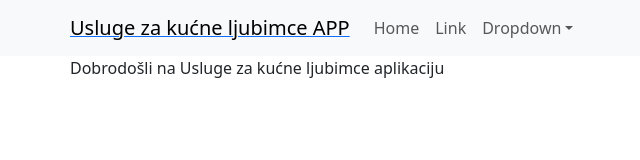
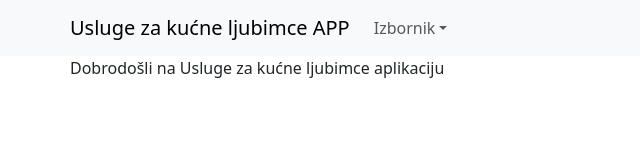
Before and after one commit to D1N1A/UslugeZaKucneLjubimce, a React (Vite) app in the folder Frontend/: page / in a window 1280 px wide. Shown: the top 160 px of the page, without its empty margins (12-652 px from the left). Built offline with nearby package versions, Linux system fonts and the light colour scheme.

Commit message:
Frontend priprema

```diff
--- a/Frontend/src/App.jsx
+++ b/Frontend/src/App.jsx
@@ -2,6 +2,7 @@ import  { Route, Routes } from "react-router-dom"
 import Pocetna from "./pages/Pocetna"
 import { RoutesNames } from "./constants"
 import NavBar from "./components/NavBar"
+import StatusiRezervacija from "./pages/statusirezervacija/StatusiRezervacija"
 
 function App () {
   return (
@@ -10,6 +11,7 @@ function App () {
       <Routes>
         <>
         <Route path={RoutesNames.HOME} element={<Pocetna />} />
+        <Route path={RoutesNames.STATUSIREZERVACIJA_PREGLED} element={<StatusiRezervacija />} />
         </>
       </Routes>
     </>
--- a/Frontend/src/components/NavBar.jsx
+++ b/Frontend/src/components/NavBar.jsx
@@ -1,5 +1,5 @@
 import React from 'react';
-import { Link } from 'react-router-dom';
+import { useNavigate } from 'react-router-dom';
 import Container from 'react-bootstrap/Container';
 import Nav from 'react-bootstrap/Nav';
 import Navbar from 'react-bootstrap/Navbar';
@@ -9,28 +9,32 @@ import { RoutesNames } from '../constants';
 import './NavBar.css';
 
 function NavBar() {
+  //
+  const navigate = useNavigate();
+
   return (
     <Navbar expand="lg" className="bg-body-tertiary">
       <Container>
-        <Link to={RoutesNames.HOME} className='linkPocetna'>
+        <Nav.Link onClick={() => navigate(RoutesNames.HOME)} className='linkPocetna'>
           <Navbar.Brand>
             Usluge za kućne ljubimce APP
           </Navbar.Brand>
-        </Link>
+        </Nav.Link>
         <Navbar.Toggle aria-controls="basic-navbar-nav" />
         <Navbar.Collapse id="basic-navbar-nav">
           <Nav className="me-auto">
-            <Nav.Link href="#home">Home</Nav.Link>
-            <Nav.Link href="#link">Link</Nav.Link>
-            <NavDropdown title="Dropdown" id="basic-nav-dropdown">
-              <NavDropdown.Item href="#action/3.1">Action</NavDropdown.Item>
+            <NavDropdown title="Izbornik" id="basic-nav-dropdown">
+              <NavDropdown.Item href="#action/3.1">Usluge</NavDropdown.Item>
               <NavDropdown.Item href="#action/3.2">
-                Another action
+                Pružatelji usluga
               </NavDropdown.Item>
-              <NavDropdown.Item href="#action/3.3">Something</NavDropdown.Item>
+              {/* Koristite onClick za programsku navigaciju */}
+              <NavDropdown.Item onClick={() => navigate(RoutesNames.STATUSIREZERVACIJA_PREGLED)}>
+                Statusi rezervacija
+              </NavDropdown.Item>
               <NavDropdown.Divider />
               <NavDropdown.Item href="#action/3.4">
-                Separated link
+                Klijenti
               </NavDropdown.Item>
             </NavDropdown>
           </Nav>
--- a/Frontend/src/constants.js
+++ b/Frontend/src/constants.js
@@ -1,5 +1,6 @@
 export const RoutesNames = {
-    HOME: '/'
+    HOME: '/' ,
+    STATUSIREZERVACIJA_PREGLED: '/statusirezervacija'
 
 
 };
--- /dev/null
+++ b/Frontend/src/pages/statusirezervacija/StatusiRezervacija.jsx
@@ -0,0 +1,21 @@
+import { Container, Table } from "react-bootstrap";
+
+
+export default function StatusiRezervacija (){
+
+
+
+    return (
+
+        <Container>
+            <Table striped bodered hover responsive>
+                <thead>
+                    <tr>
+                        <th>Naziv</th>
+                        <th>Pokazatelj</th>
+                     </tr>
+                </thead>
+            </Table>
+        </Container>
+    );
+}
```
